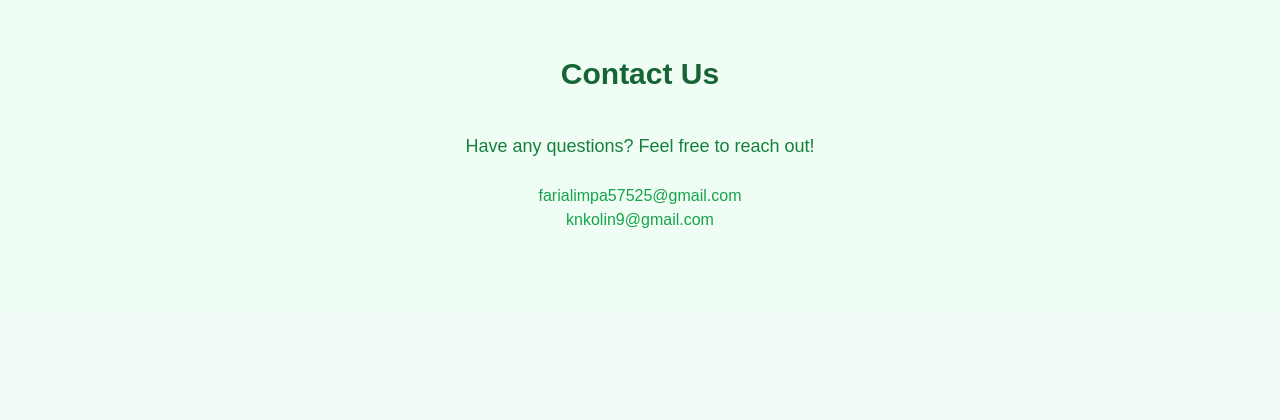
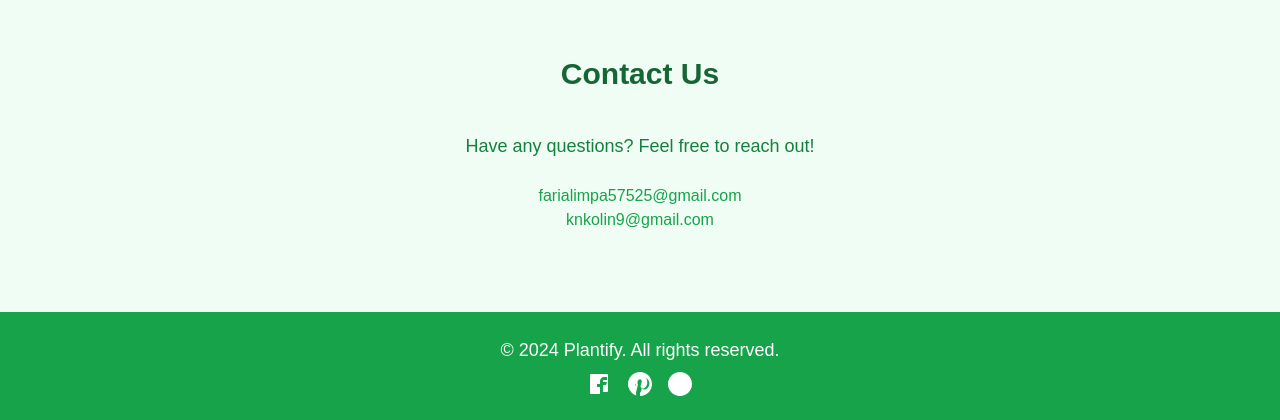
Before and after one commit to FariaLimpa/chatbot-deployment, a Flask app: page / in a window 1280 px wide. Shown: the part 1984-2404 px from the top of the page. Before the commit the page ends 2212 px from the top, so only its background shows below. Run offline with Flask 3, Linux system fonts and the light colour scheme; some libraries are stand-ins or nearby versions.

```diff
--- a/templates/base.html
+++ b/templates/base.html
@@ -58,9 +58,9 @@
 
     <section class="items-center justify-center flex mb-12 -mt-8">
       <a
-          href="/product"
-          class="bg-green-600 text-white px-6 py-3 rounded-md hover:bg-green-700"
-          >See more
+        href="/product"
+        class="bg-green-600 text-white px-6 py-3 rounded-md hover:bg-green-700"
+        >See more
       </a>
     </section>
 
@@ -144,6 +144,32 @@
         </div>
       </div>
     </div>
+    <!-- Footer -->
+    <footer class="bg-green-600 text-white py-6">
+    <div class="container mx-auto flex flex-col items-center">
+        <p class="text-lg mb-2">&copy; 2024 Plantify. All rights reserved.</p>
+        <div class="flex space-x-4">
+            <a href="#" class="text-white hover:text-gray-300 transition-colors duration-300">
+                <svg class="w-6 h-6" fill="currentColor" viewBox="0 0 24 24">
+                    <path
+                        d="M21 2H3a1 1 0 0 0-1 1v18a1 1 0 0 0 1 1h9v-7h-3v-3h3V9c0-2.206 1.794-4 4-4h3v3h-3c-.552 0-1 .448-1 1v1h4l-1 3h-3v7h4a1 1 0 0 0 1-1V3a1 1 0 0 0-1-1z" />
+                </svg>
+            </a>
+            <a href="#" class="text-white hover:text-gray-300 transition-colors duration-300">
+                <svg class="w-6 h-6" fill="currentColor" viewBox="0 0 24 24">
+                    <path
+                        d="M12 0C5.383 0 0 5.383 0 12c0 5.302 3.438 9.804 8.225 11.387-.12-1.047-.233-2.654.046-3.793.253-1.086 1.632-6.938 1.632-6.938s-.415-.836-.415-2.067c0-1.937 1.123-3.388 2.523-3.388 1.189 0 1.768.895 1.768 1.96 0 1.194-.761 2.986-1.154 4.658-.33 1.458.696 2.646 2.13 2.646 2.556 0 4.515-2.693 4.515-6.57 0-3.423-2.451-5.817-5.946-5.817-4.043 0-6.462 3.034-6.462 6.17 0 1.229.464 2.032 1.189 2.832.134.158.147.297.113.472-.012.054-.042.203-.055.257-.017.078-.066.095-.148.057-.54-.29-.889-1.055-.889-1.883 0-3.61 2.618-6.757 7.495-6.757 3.936 0 6.808 2.85 6.808 5.91 0 3.525-2.217 6.355-5.29 6.355-1.034 0-1.998-.535-2.327-1.162l-.628 2.421c-.203.777-.772 1.748-1.158 2.34A11.985 11.985 0 0 1 12 24c6.617 0 12-5.383 12-12S18.617 0 12 0z" />
+                </svg>
+            </a>
+            <a href="#" class="text-white hover:text-gray-300 transition-colors duration-300">
+                <svg class="w-6 h-6" fill="currentColor" viewBox="0 0 24 24">
+                    <path
+                        d="M12 0C5.373 0 0 5.373 0 12s5.373 12 12 12 12-5.373 12-12S18.627 0 12 0zm4.875 7.5H17.25c-.43 0-.875.448-.875.875v2.625H15V7.5h-1.5v3.5H13.5V7.5h-1.5v3.5h-1.875a.878.878 0 0 0-.875.875V15h-1.5v1.375c0 .427.447.875.875.875H9.75v2.75c0 .428.448.875.875.875h1.75c.427 0 .875-.448.875-.875v-2.75h1.875a.878.878 0 0 0 .875-.875V15h1.5c.427 0 .875-.447.875-.875V11.5c0-.427-.448-.875-.875-.875zm0 0" />
+                </svg>
+            </a>
+        </div>
+    </div>
+</footer>
 
     <script>
       $SCRIPT_ROOT = {{ request.script_root|tojson }};
@@ -203,20 +229,22 @@
           category: "Herbs",
         },
         {
-          "id": 5,
-          "name": "Organic Rosemary",
-          "description": "A fragrant herb ideal for cooking and aromatherapy.",
-          "price": 6.99,
-          "image_url": "https://encrypted-tbn0.gstatic.com/images?q=tbn:ANd9GcT-JS-7QylYX6TRmqtF62LHn6oG6Vv3CoxTRk-GPr6ru9LhrCGa4_TWnmSYvFlN_8YFOGQ&usqp=CAU",
-          "category": "Herbs"
+          id: 5,
+          name: "Organic Rosemary",
+          description: "A fragrant herb ideal for cooking and aromatherapy.",
+          price: 6.99,
+          image_url:
+            "https://encrypted-tbn0.gstatic.com/images?q=tbn:ANd9GcT-JS-7QylYX6TRmqtF62LHn6oG6Vv3CoxTRk-GPr6ru9LhrCGa4_TWnmSYvFlN_8YFOGQ&usqp=CAU",
+          category: "Herbs",
         },
         {
-          "id": 6,
-          "name": "Organic Chamomile",
-          "description": "A gentle herb known for its calming effects.",
-          "price": 7.99,
-          "image_url": "https://encrypted-tbn0.gstatic.com/images?q=tbn:ANd9GcROoxMDsq-5mfXCfZn64aBBZC2SDGKVskGrqMlGrBpvnDyQ5NHdoq54lrZ39E85SZ8CP70&usqp=CAU",
-          "category": "Medicinal Plants"
+          id: 6,
+          name: "Organic Chamomile",
+          description: "A gentle herb known for its calming effects.",
+          price: 7.99,
+          image_url:
+            "https://encrypted-tbn0.gstatic.com/images?q=tbn:ANd9GcROoxMDsq-5mfXCfZn64aBBZC2SDGKVskGrqMlGrBpvnDyQ5NHdoq54lrZ39E85SZ8CP70&usqp=CAU",
+          category: "Medicinal Plants",
         },
       ];
 
```
Also changed, not shown: 1 other file.
